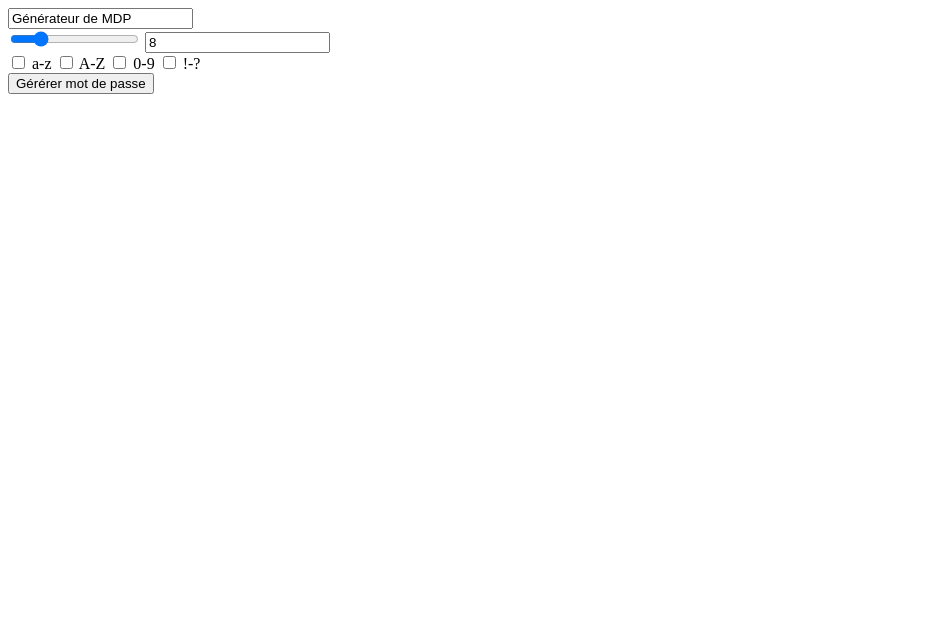
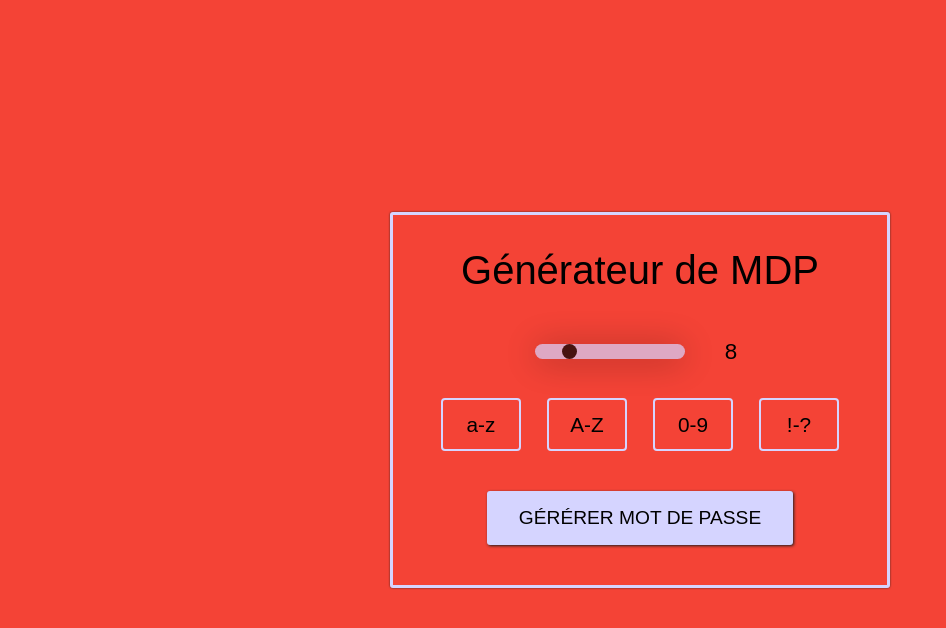
Before and after one commit to HenriBresteau/JS-MDP, a website: page index.html in a window 1280 px wide. Shown: the whole page, without its empty margins (0-946 px from the left). Drawn offline with Linux system fonts and the light colour scheme; a web font is replaced by a local one.

Commit message:
base css

```diff
--- a/style.css
+++ b/style.css
@@ -1,3 +1,124 @@
+@import url("https://fonts.googleapis.com/css?family=Cuprum&display=swap");
+* {
+  box-sizing: border-box;
+  font-family: "Cuprum", sans-serif;
+}
 
+input {
+  border: none;
+  background: transparent;
+  outline: none;
+}
 
-/*# sourceMappingURL=style.css.map */
+body {
+  overflow: hidden;
+  margin: 0;
+  padding: 0;
+  display: flex;
+  align-items: center;
+  text-align: center;
+  height: 100vh;
+  background: #F44336;
+}
+body #password-generator {
+  padding: 2rem;
+  margin: 0 auto;
+  width: 500px;
+  border-radius: 3px;
+  box-shadow: 0 0 2px #1f1f1f;
+  border: 3px solid #d5d4ff;
+  position: relative;
+  white-space: nowrap;
+}
+body #password-generator #password-output {
+  text-align: center;
+  font-size: 2.5rem;
+  margin: 0 auto 1.2rem;
+  width: 100%;
+}
+body #password-generator .range {
+  justify-content: space-between;
+  padding: 1rem 1rem 1rem 2.5rem;
+}
+body #password-generator .range input[type=range] {
+  -webkit-appearance: none;
+  appearance: none;
+  width: 40%;
+  max-width: 100%;
+  height: 15px;
+  padding: 0px;
+  background: #d5d4ff;
+  outline: none;
+  opacity: 0.7;
+  -webkit-transition: 0.2s;
+  transition: opacity 0.2s;
+  box-shadow: 0 2px 35px rgba(0, 0, 0, 0.4555);
+  border-radius: 10px;
+  cursor: pointer;
+  scroll-behavior: smooth;
+  z-index: 1;
+}
+body #password-generator .range input[type=range]::-webkit-slider-thumb {
+  -webkit-appearance: none;
+  appearance: none;
+  width: 15px;
+  height: 15px;
+  background: black;
+  cursor: pointer;
+  border-radius: 18px;
+  transition: 0.5s ease;
+}
+body #password-generator .range input[type=range]::-webkit-slider-thumb:focus, body #password-generator .range input[type=range]::-webkit-slider-thumb:active {
+  padding: 16px;
+  box-shadow: 0 0 10px rgba(0, 0, 0, 0.25);
+}
+body #password-generator .range #display-password-length {
+  text-align: center;
+  font-size: 1.4rem;
+  width: 80px;
+  padding-top: 10px;
+}
+body #password-generator .flex {
+  margin: 1rem 1rem 2rem;
+  display: flex;
+  justify-content: space-between;
+}
+body #password-generator .flex input {
+  display: none;
+}
+body #password-generator .flex input:checked + label {
+  background: #d5d4ff;
+  filter: brightness(120%);
+  transform: scale(1.1);
+}
+body #password-generator .flex label {
+  border: 2px solid #d5d4ff;
+  border-radius: 4px;
+  padding: 0.8rem;
+  cursor: pointer;
+  font-size: 1.3rem;
+  text-align: center;
+  display: block;
+  width: 80px;
+  transition: 0.2s ease;
+}
+body #password-generator .flex label:hover {
+  filter: sepia(70%);
+}
+body #password-generator button {
+  outline: none;
+  background: #d5d4ff;
+  border: none;
+  padding: 1rem 2rem;
+  margin: 0.5rem 0;
+  border-radius: 3px;
+  box-shadow: 1px 1px 3px #1f1f1f;
+  text-transform: uppercase;
+  font-size: 1.2rem;
+  transition: 0.2s ease;
+  cursor: pointer;
+}
+body #password-generator button:hover {
+  transform: translateX(4px);
+  filter: brightness(120%);
+}
```
